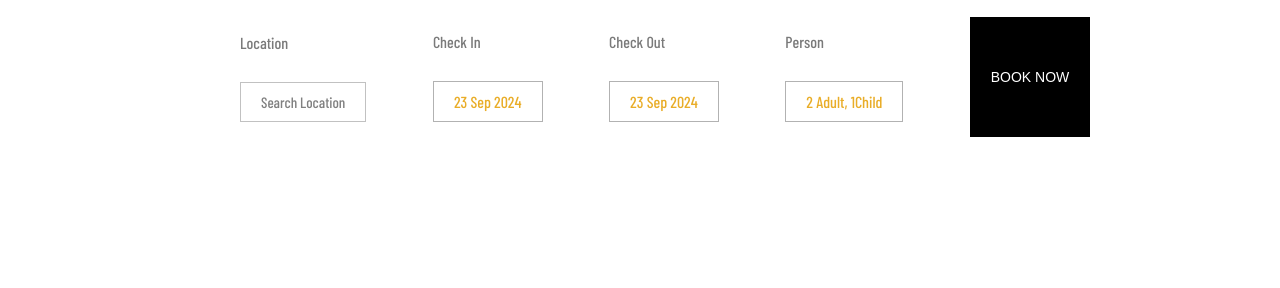
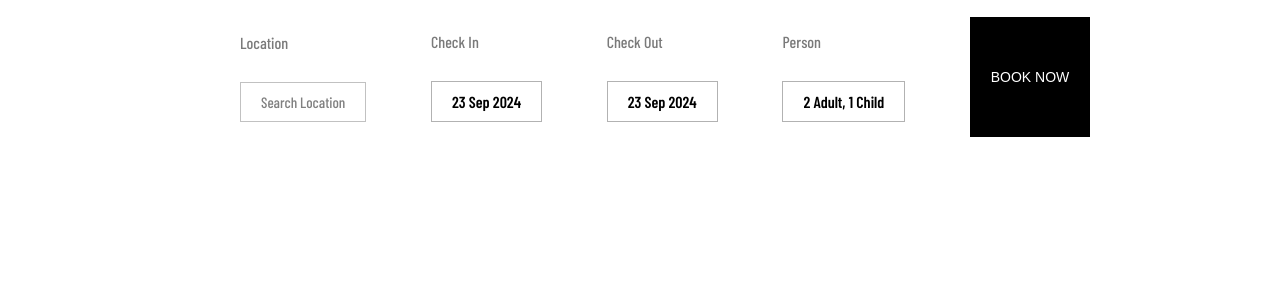
Before and after one commit to Humancodes/Evaluation2, a plain HTML site: page index.html in a window 1280 px wide. Shown: the part 512-800 px from the top of the page. Drawn offline with nearby package versions, Linux system fonts and the light colour scheme; a web font is replaced by a local one.

Commit message:
Final Commit

```diff
--- a/index.html
+++ b/index.html
@@ -68,7 +68,7 @@
           </div>
           <div class="hero-form-item">
             <p>Person</p>
-            <div class="hf-input">2 Adult, 1Child</div>
+            <div class="hf-input">2 Adult, 1 Child</div>
           </div>
           <button class="hf-btn">BOOK NOW</button>
         </div>
@@ -179,7 +179,7 @@
         </div>
       </div>
     </section>
-
+    <!-- rooms -->
     <section class="rooms">
       <div class="room-cont">
         <div class="room-text">
--- a/style.css
+++ b/style.css
@@ -152,7 +152,7 @@ a {
 .hf-input {
   border: 1px solid rgb(178, 178, 178);
   padding: 10px 20px;
-  color: #e9ad28;
+  font-weight: 600;
   font-size: 16px;
 }
 .hf-btn {
```
